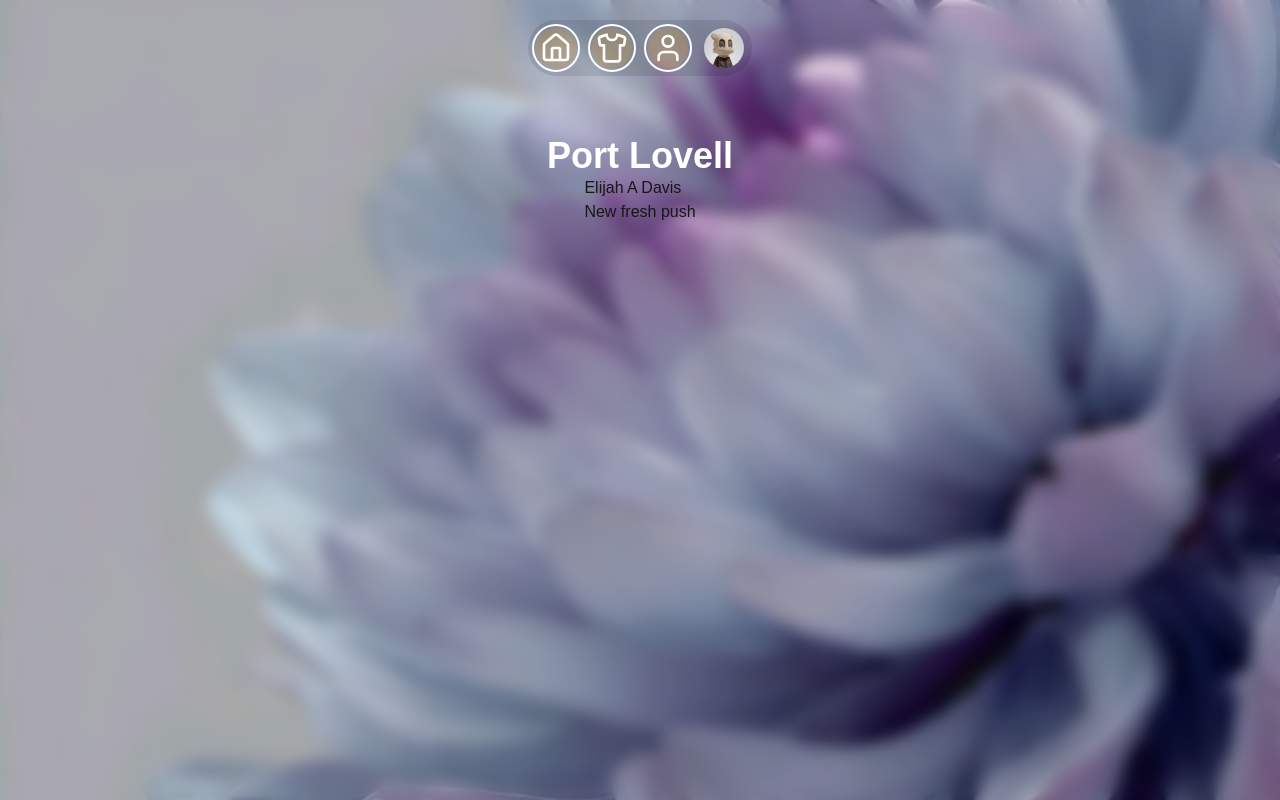
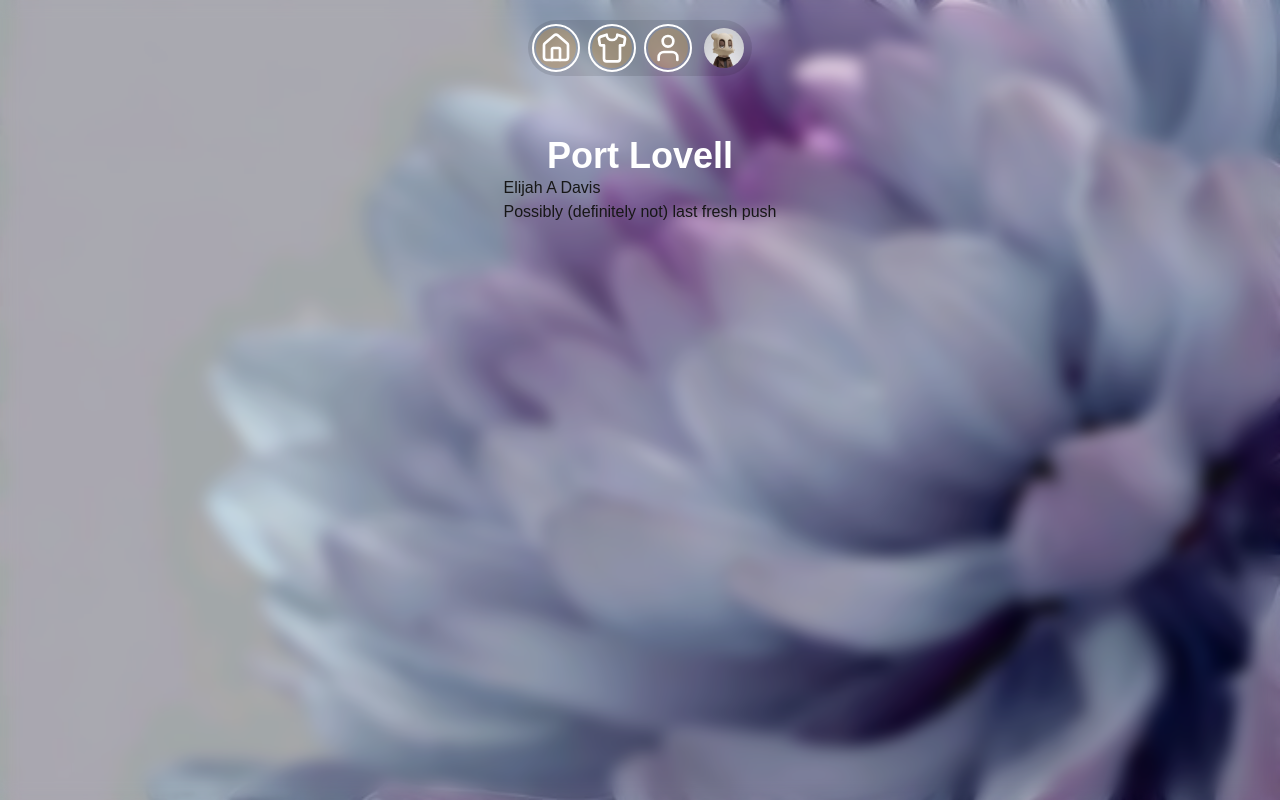
Before and after one commit to ElijDavis/nextjs-klade-test, a Next.js app in the folder nexjs-klade-test/: page / in a window 1280 px wide. Built offline with nearby package versions, Linux system fonts and the light colour scheme.

Commit message:
hopefully this works out   :)

```diff
--- a/nexjs-klade-test/app/page.tsx
+++ b/nexjs-klade-test/app/page.tsx
@@ -7,7 +7,7 @@ export default function Home() {
       <h1 className="text-4xl font-bold text-white mt-20">Port Lovell</h1>
       <div>
         <h2>Elijah A Davis</h2>
-        <p>New fresh push</p>
+        <p>Possibly (definitely not) last fresh push</p>
       </div>
     </div>
   );
```
